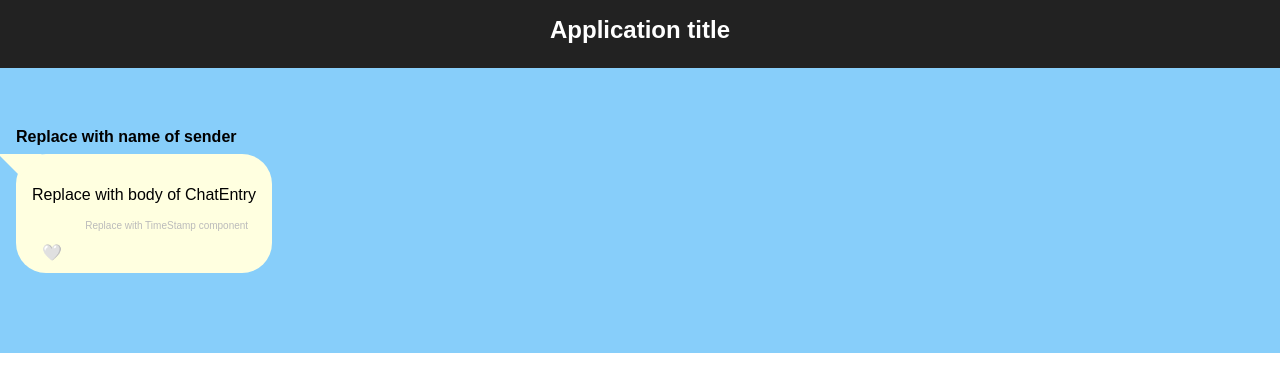
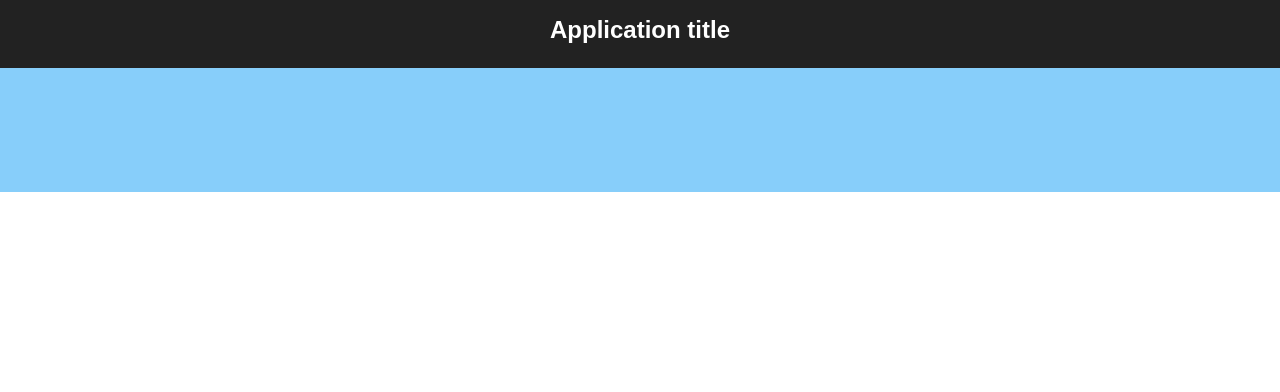
Before and after one commit to AdaGold/react-chatlog, a React (Create React App) app: page / in a window 1280 px wide. Shown: the top 392 px of the page. Built offline with nearby package versions, Linux system fonts and the light colour scheme.

Commit message:
update App to remove some implementation details

```diff
--- a/src/App.js
+++ b/src/App.js
@@ -1,11 +1,8 @@
 import React from "react";
 import "./App.css";
-import ChatEntry from "./components/ChatEntry";
 import chatMessages from "./data/messages.json";
 
 const App = () => {
-  console.log(chatMessages);
-
   return (
     <div id="App">
       <header>
@@ -14,7 +11,6 @@ const App = () => {
       <main>
         {/* Wave 01: Render one ChatEntry component
         Wave 02: Render ChatLog component */}
-        <ChatEntry></ChatEntry>
       </main>
     </div>
   );
```
